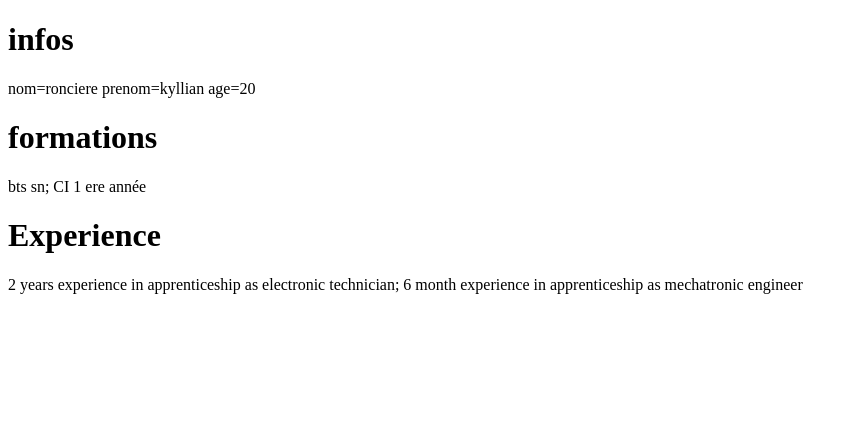
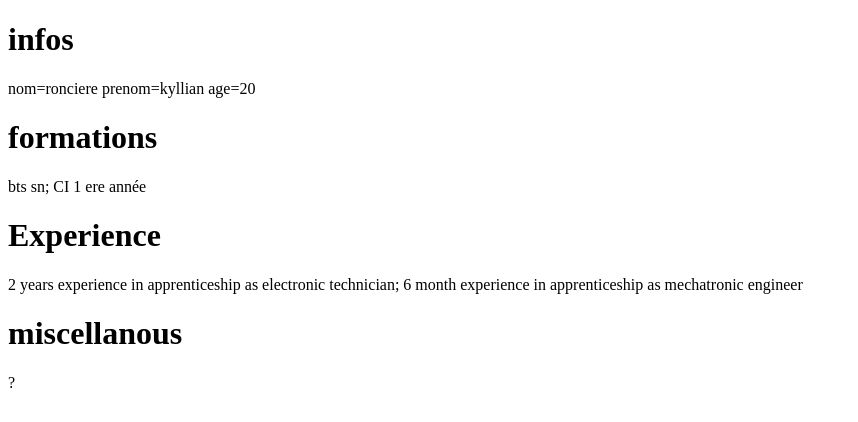
Before and after one commit to kyll22/kyll22.github.io, a plain HTML site: page index.html in a window 1280 px wide. Shown: the whole page, without its empty margins (0-858 px from the left). Drawn offline with Linux system fonts and the light colour scheme.

Commit message:
add miscellanous

```diff
--- a/index.html
+++ b/index.html
@@ -17,6 +17,8 @@
     <h1>Experience</h1>
     <p>2 years experience in apprenticeship as electronic technician; 6 month experience in apprenticeship as mechatronic engineer
     </p>
+    <h1>miscellanous</h1>
+    <p>?</p>
 
 </body>
 
```
